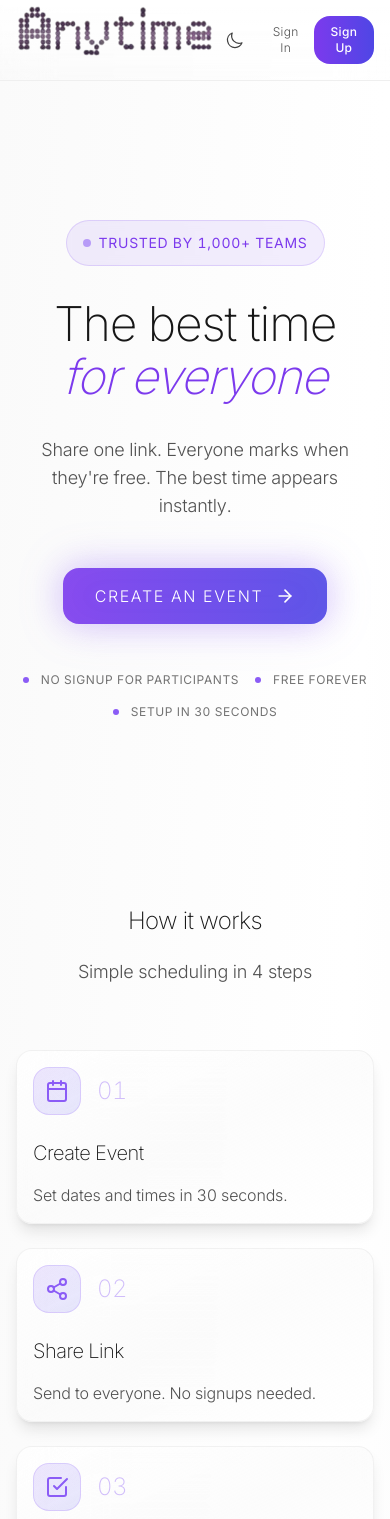
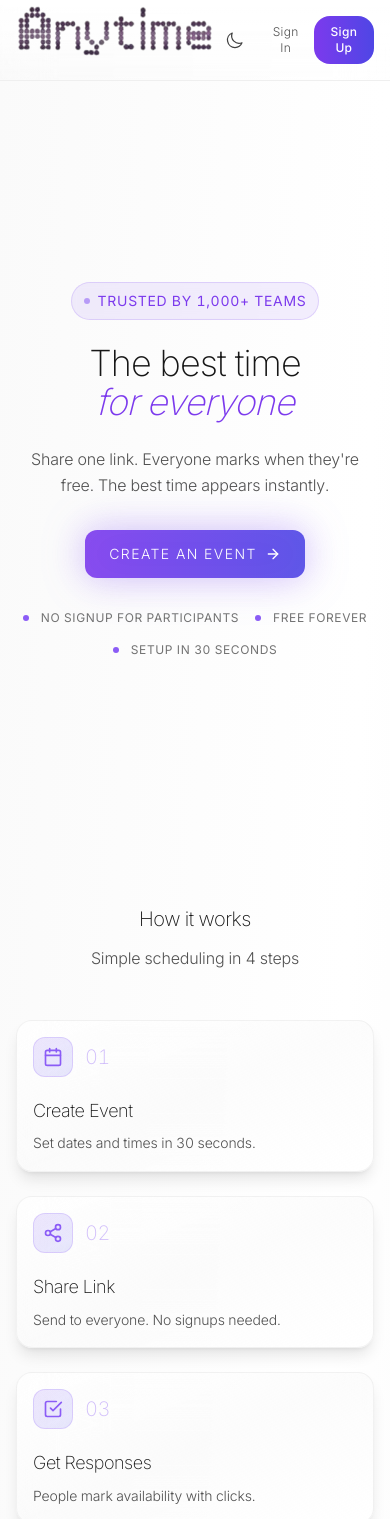
Before and after one commit to heyiamantara/anytime, a Next.js app: page / in a window 390 px wide. Shown: the top 1519 px of the page. Built offline with nearby package versions, Linux system fonts and the light colour scheme; no server answers.

Commit message:
Added Responsiveness

```diff
--- a/app/dashboard/page.tsx
+++ b/app/dashboard/page.tsx
@@ -368,7 +368,7 @@ export default function Dashboard() {
             {canCreateEvent ? (
               <button
                 onClick={handleCreateEvent}
-                className="bg-gradient-to-r from-violet-600/90 to-indigo-600/90 hover:from-violet-500 hover:to-indigo-500 text-white px-3 sm:px-4 py-1.5 sm:py-2 rounded-lg sm:rounded-xl text-xs sm:text-sm font-medium transition-all duration-300"
+                className="bg-gradient-to-r from-violet-600/90 to-indigo-600/90 hover:from-violet-500 hover:to-indigo-500 text-white px-2 sm:px-4 py-1 sm:py-2 rounded-lg sm:rounded-xl text-xs sm:text-sm font-medium transition-all duration-300"
               >
                 <span className="hidden sm:inline">Create Event</span>
                 <span className="sm:hidden">Create</span>
@@ -465,7 +465,7 @@ export default function Dashboard() {
               {canCreateEvent ? (
                 <button
                   onClick={handleCreateEvent}
-                  className="bg-gradient-to-r from-violet-600/90 to-indigo-600/90 hover:from-violet-500 hover:to-indigo-500 text-white px-8 py-4 sm:px-12 sm:py-6 rounded-2xl sm:rounded-3xl font-light text-base sm:text-lg tracking-widest transition-all duration-700 shadow-2xl shadow-violet-500/20 hover:shadow-violet-500/40 luxury-glow uppercase"
+                  className="bg-gradient-to-r from-violet-600/90 to-indigo-600/90 hover:from-violet-500 hover:to-indigo-500 text-white px-6 py-3 sm:px-12 sm:py-6 rounded-xl sm:rounded-3xl font-light text-sm sm:text-lg tracking-widest transition-all duration-700 shadow-2xl shadow-violet-500/20 hover:shadow-violet-500/40 luxury-glow uppercase"
                 >
                   Create Event
                 </button>
--- a/components/HeroSection.tsx
+++ b/components/HeroSection.tsx
@@ -22,9 +22,9 @@ export default function HeroSection({ onSignUp }: HeroSectionProps) {
             initial={{ opacity: 0, scale: 0.9 }}
             animate={{ opacity: 1, scale: 1 }}
             transition={{ duration: 0.8, delay: 0.4, ease: [0.16, 1, 0.3, 1] }}
-            className="inline-flex items-center space-x-2 sm:space-x-3 bg-violet-500/10 border border-violet-500/20 text-violet-600 dark:text-violet-300/90 px-4 sm:px-8 py-3 sm:py-4 rounded-full text-xs sm:text-sm font-light mb-8 sm:mb-16 backdrop-blur-sm"
+            className="inline-flex items-center space-x-2 sm:space-x-3 bg-violet-500/10 border border-violet-500/20 text-violet-600 dark:text-violet-300/90 px-3 sm:px-8 py-2 sm:py-4 rounded-full text-xs sm:text-sm font-light mb-6 sm:mb-16 backdrop-blur-sm"
           >
-            <div className="w-2 h-2 bg-violet-500 dark:bg-violet-400 rounded-full animate-pulse"></div>
+            <div className="w-1.5 h-1.5 sm:w-2 sm:h-2 bg-violet-500 dark:bg-violet-400 rounded-full animate-pulse"></div>
             <span className="tracking-widest uppercase luxury-caption">Trusted by 1,000+ teams</span>
           </motion.div>
 
@@ -33,7 +33,7 @@ export default function HeroSection({ onSignUp }: HeroSectionProps) {
             initial={{ opacity: 0, y: 40 }}
             animate={{ opacity: 1, y: 0 }}
             transition={{ duration: 1.2, delay: 0.6, ease: [0.16, 1, 0.3, 1] }}
-            className="text-5xl sm:text-6xl md:text-7xl lg:text-8xl xl:text-9xl font-extralight mb-8 sm:mb-12 leading-[0.85] text-center luxury-heading tracking-tighter"
+            className="text-4xl sm:text-6xl md:text-7xl lg:text-8xl xl:text-9xl font-extralight mb-6 sm:mb-12 leading-[0.85] text-center luxury-heading tracking-tighter"
           >
             <span className="text-neutral-900 dark:text-white block">
               The best time
@@ -48,7 +48,7 @@ export default function HeroSection({ onSignUp }: HeroSectionProps) {
             initial={{ opacity: 0, y: 30 }}
             animate={{ opacity: 1, y: 0 }}
             transition={{ duration: 1.0, delay: 0.8, ease: [0.16, 1, 0.3, 1] }}
-            className="text-responsive-lg font-extralight text-neutral-600 dark:text-neutral-300/80 mb-12 sm:mb-20 max-w-4xl mx-auto leading-relaxed text-center luxury-body tracking-wide"
+            className="text-base sm:text-xl md:text-2xl font-extralight text-neutral-600 dark:text-neutral-300/80 mb-8 sm:mb-20 max-w-4xl mx-auto leading-relaxed text-center luxury-body tracking-wide"
           >
             Share one link. Everyone marks when they're free. The best time appears instantly.
           </motion.p>
@@ -58,18 +58,18 @@ export default function HeroSection({ onSignUp }: HeroSectionProps) {
             initial={{ opacity: 0, y: 30 }}
             animate={{ opacity: 1, y: 0 }}
             transition={{ duration: 1.0, delay: 1.0, ease: [0.16, 1, 0.3, 1] }}
-            className="mb-12 sm:mb-16 flex justify-center"
+            className="mb-8 sm:mb-16 flex justify-center"
           >
             <motion.button
               whileHover={{ scale: 1.02, y: -2 }}
               whileTap={{ scale: 0.98 }}
               onClick={onSignUp}
-              className="group bg-gradient-to-r from-violet-600/90 to-indigo-600/90 hover:from-violet-500 hover:to-indigo-500 text-white px-8 sm:px-16 py-4 sm:py-6 rounded-2xl sm:rounded-3xl font-light text-responsive-base tracking-widest transition-all duration-700 shadow-2xl shadow-violet-500/20 hover:shadow-violet-500/40 luxury-glow uppercase touch-target-lg"
+              className="group bg-gradient-to-r from-violet-600/90 to-indigo-600/90 hover:from-violet-500 hover:to-indigo-500 text-white px-6 sm:px-16 py-3 sm:py-6 rounded-xl sm:rounded-3xl font-light text-sm sm:text-lg tracking-widest transition-all duration-700 shadow-2xl shadow-violet-500/20 hover:shadow-violet-500/40 luxury-glow uppercase touch-target-lg"
             >
-              <div className="absolute inset-0 bg-gradient-to-r from-violet-400/20 to-indigo-400/20 rounded-2xl sm:rounded-3xl opacity-0 group-hover:opacity-100 transition-opacity duration-700"></div>
-              <span className="relative flex items-center space-x-3 sm:space-x-4">
+              <div className="absolute inset-0 bg-gradient-to-r from-violet-400/20 to-indigo-400/20 rounded-xl sm:rounded-3xl opacity-0 group-hover:opacity-100 transition-opacity duration-700"></div>
+              <span className="relative flex items-center space-x-2 sm:space-x-4">
                 <span>Create an event</span>
-                <ArrowRight className="w-5 h-5 sm:w-6 sm:h-6 transition-transform duration-500 group-hover:translate-x-1" />
+                <ArrowRight className="w-4 h-4 sm:w-6 sm:h-6 transition-transform duration-500 group-hover:translate-x-1" />
               </span>
             </motion.button>
           </motion.div>
--- a/components/HowItWorksSection.tsx
+++ b/components/HowItWorksSection.tsx
@@ -36,12 +36,12 @@ export default function HowItWorksSection() {
           whileInView={{ opacity: 1, y: 0 }}
           transition={{ duration: 1.2, ease: [0.16, 1, 0.3, 1] }}
           viewport={{ once: true }}
-          className="text-center mb-16 sm:mb-24"
+          className="text-center mb-12 sm:mb-24"
         >
-          <h2 className="text-2xl sm:text-3xl md:text-4xl lg:text-5xl font-extralight text-neutral-900 dark:text-white mb-6 sm:mb-8 tracking-tighter leading-[0.85] luxury-heading">
+          <h2 className="text-xl sm:text-3xl md:text-4xl lg:text-5xl font-extralight text-neutral-900 dark:text-white mb-4 sm:mb-8 tracking-tighter leading-[0.85] luxury-heading">
             How it works
           </h2>
-          <p className="text-responsive-lg text-neutral-600 dark:text-neutral-300/80 max-w-3xl mx-auto leading-relaxed font-extralight tracking-wide luxury-body">
+          <p className="text-base sm:text-xl md:text-2xl text-neutral-600 dark:text-neutral-300/80 max-w-3xl mx-auto leading-relaxed font-extralight tracking-wide luxury-body">
             Simple scheduling in 4 steps
           </p>
         </motion.div>
@@ -62,21 +62,21 @@ export default function HowItWorksSection() {
 
               <div className="relative flex flex-col sm:flex-row items-start space-y-6 sm:space-y-0 sm:space-x-6 lg:space-x-8">
                 {/* Step Number */}
-                <div className="flex-shrink-0 flex sm:flex-col items-center sm:items-start space-x-4 sm:space-x-0">
-                  <div className="w-12 h-12 sm:w-16 sm:h-16 bg-gradient-to-br from-violet-500/15 to-indigo-500/15 border border-violet-500/20 rounded-2xl sm:rounded-3xl flex items-center justify-center group-hover:bg-gradient-to-br group-hover:from-violet-500/25 group-hover:to-indigo-500/25 group-hover:border-violet-400/30 transition-all duration-700 mb-0 sm:mb-6">
-                    <step.icon className="w-6 h-6 sm:w-8 sm:h-8 text-violet-500 dark:text-violet-400/90" />
+                <div className="flex-shrink-0 flex sm:flex-col items-center sm:items-start space-x-3 sm:space-x-0">
+                  <div className="w-10 h-10 sm:w-16 sm:h-16 bg-gradient-to-br from-violet-500/15 to-indigo-500/15 border border-violet-500/20 rounded-xl sm:rounded-3xl flex items-center justify-center group-hover:bg-gradient-to-br group-hover:from-violet-500/25 group-hover:to-indigo-500/25 group-hover:border-violet-400/30 transition-all duration-700 mb-0 sm:mb-6">
+                    <step.icon className="w-5 h-5 sm:w-8 sm:h-8 text-violet-500 dark:text-violet-400/90" />
                   </div>
-                  <div className="text-2xl sm:text-4xl font-extralight text-violet-500/40 dark:text-violet-400/30 tracking-tighter luxury-heading">
+                  <div className="text-xl sm:text-4xl font-extralight text-violet-500/40 dark:text-violet-400/30 tracking-tighter luxury-heading">
                     {String(index + 1).padStart(2, '0')}
                   </div>
                 </div>
 
                 <div className="flex-1 pt-0 sm:pt-2">
-                  <h3 className="text-responsive-xl font-extralight text-neutral-900 dark:text-white mb-4 sm:mb-6 tracking-wide luxury-heading capitalize">
+                  <h3 className="text-lg sm:text-2xl font-extralight text-neutral-900 dark:text-white mb-3 sm:mb-6 tracking-wide luxury-heading capitalize">
                     {step.title}
                   </h3>
 
-                  <p className="text-responsive-base text-neutral-600 dark:text-neutral-400/80 leading-relaxed font-extralight tracking-wide luxury-body">
+                  <p className="text-sm sm:text-lg text-neutral-600 dark:text-neutral-400/80 leading-relaxed font-extralight tracking-wide luxury-body">
                     {step.description}
                   </p>
                 </div>
--- a/components/PricingSection.tsx
+++ b/components/PricingSection.tsx
@@ -61,12 +61,12 @@ export default function PricingSection({ onSignUp, onUpgrade }: PricingSectionPr
           whileInView={{ opacity: 1, y: 0 }}
           transition={{ duration: 1.2, ease: [0.16, 1, 0.3, 1] }}
           viewport={{ once: true }}
-          className="text-center mb-16 sm:mb-24"
+          className="text-center mb-12 sm:mb-24"
         >
-          <h2 className="text-2xl sm:text-3xl md:text-4xl lg:text-5xl font-extralight text-neutral-900 dark:text-white mb-6 sm:mb-8 tracking-tighter leading-[0.85] luxury-heading">
+          <h2 className="text-xl sm:text-3xl md:text-4xl lg:text-5xl font-extralight text-neutral-900 dark:text-white mb-4 sm:mb-8 tracking-tighter leading-[0.85] luxury-heading">
             Simple, transparent pricing
           </h2>
-          <p className="text-responsive-lg text-neutral-600 dark:text-neutral-300/80 max-w-3xl mx-auto leading-relaxed font-extralight tracking-wide luxury-body">
+          <p className="text-base sm:text-xl md:text-2xl text-neutral-600 dark:text-neutral-300/80 max-w-3xl mx-auto leading-relaxed font-extralight tracking-wide luxury-body">
             Choose the plan that works best for your team
           </p>
         </motion.div>
```
